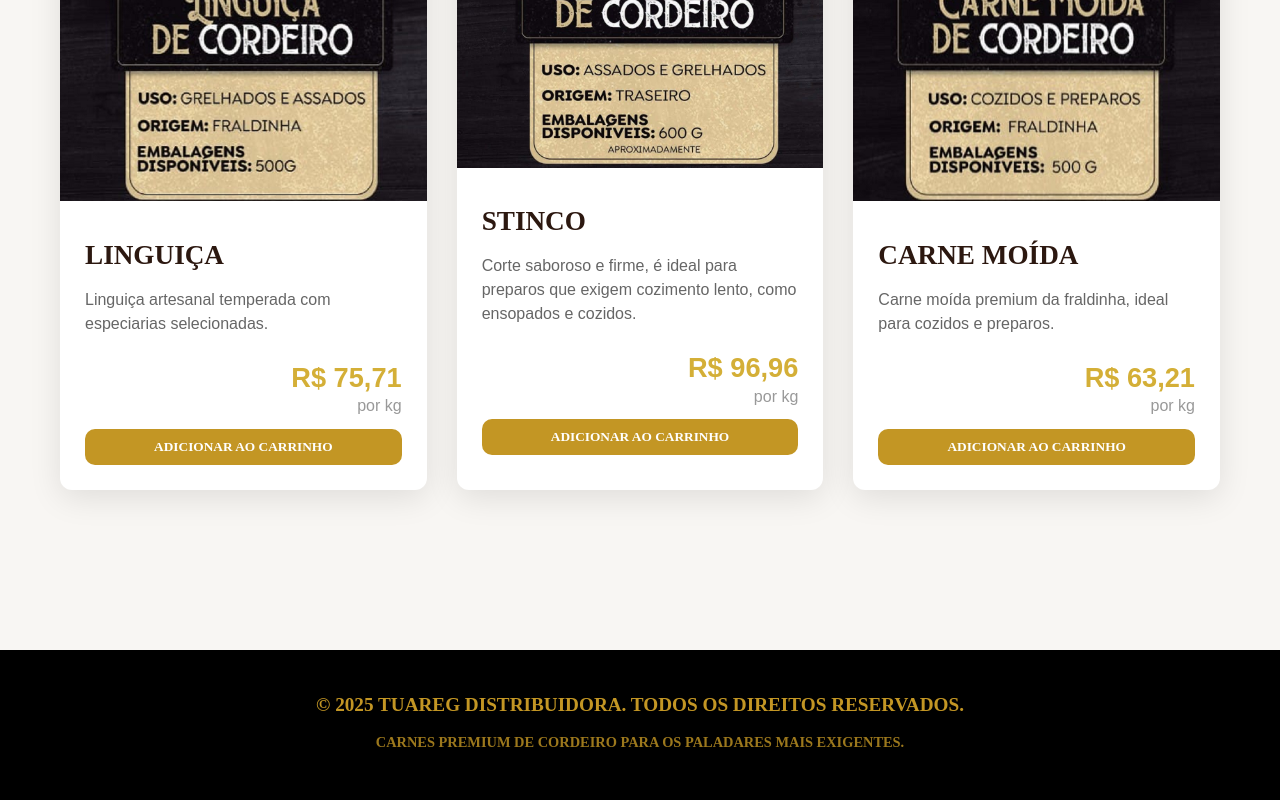
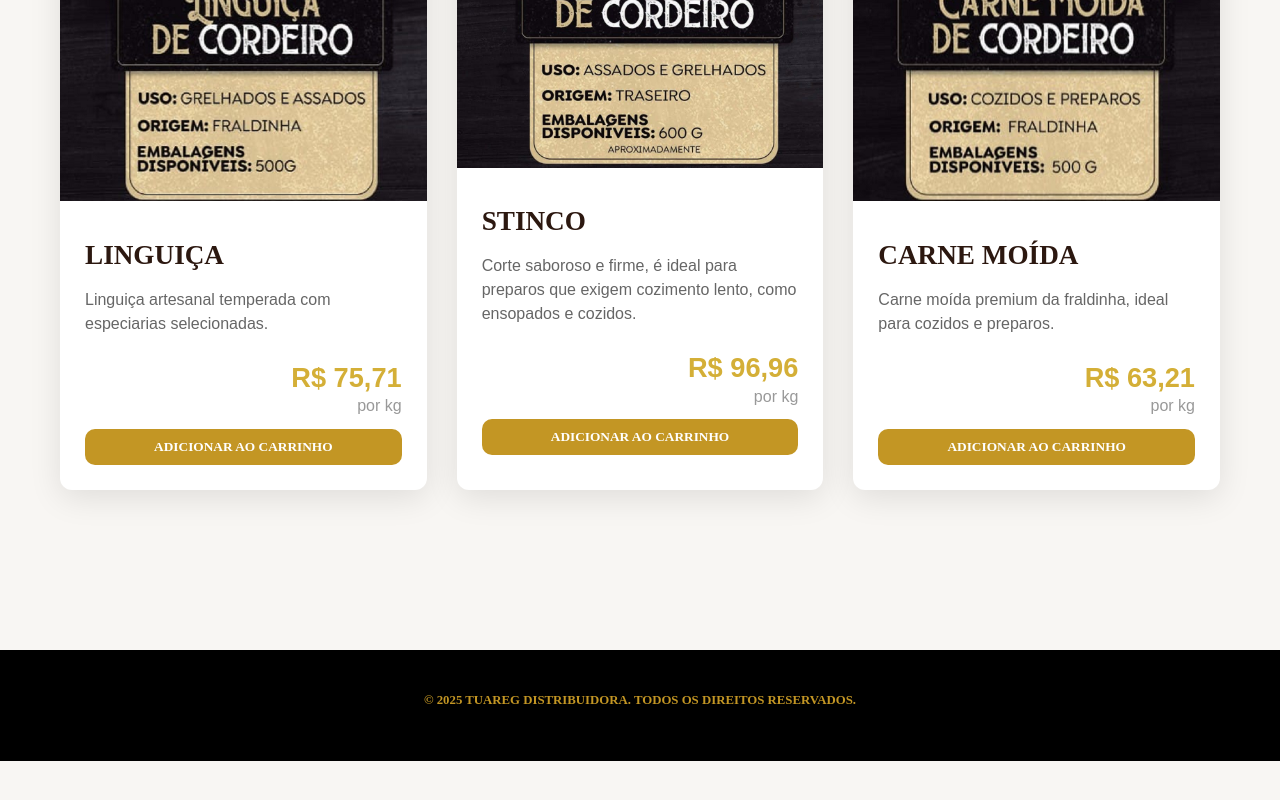
Before and after one commit to H40040/dist-tuareg, a plain HTML site: page index.html in a window 1280 px wide. Shown: the part 4157-4957 px from the top of the page. After the commit the page ends 4918 px from the top, so only its background shows below. Drawn offline with Linux system fonts and the light colour scheme.

Commit message:
ajustes css

```diff
--- a/index.html
+++ b/index.html
@@ -285,7 +285,7 @@
     <footer class="footer">
         <div class="container">
             <p>&copy; 2025 Tuareg Distribuidora. Todos os direitos reservados.</p>
-            <p>Carnes premium de cordeiro para os paladares mais exigentes.</p>
+            <!-- <p>Carnes premium de cordeiro para os paladares mais exigentes.</p> -->
         </div>
     </footer>
 </body>
--- a/styles.css
+++ b/styles.css
@@ -234,16 +234,16 @@ body {
 
 .footer p {
     font-family: 'Poppins', serif;
-    font-size: 1.2rem;
+    font-size: 0.8rem;
     font-weight: 700;
     text-transform: uppercase;
     margin-bottom: 10px;
 }
 
-.footer p:last-child {
+/* .footer p:last-child {
     opacity: 0.8;
     font-size: 0.9rem;
-}
+} */
 
 /* Responsive Design */
 @media (max-width: 768px) {
```
